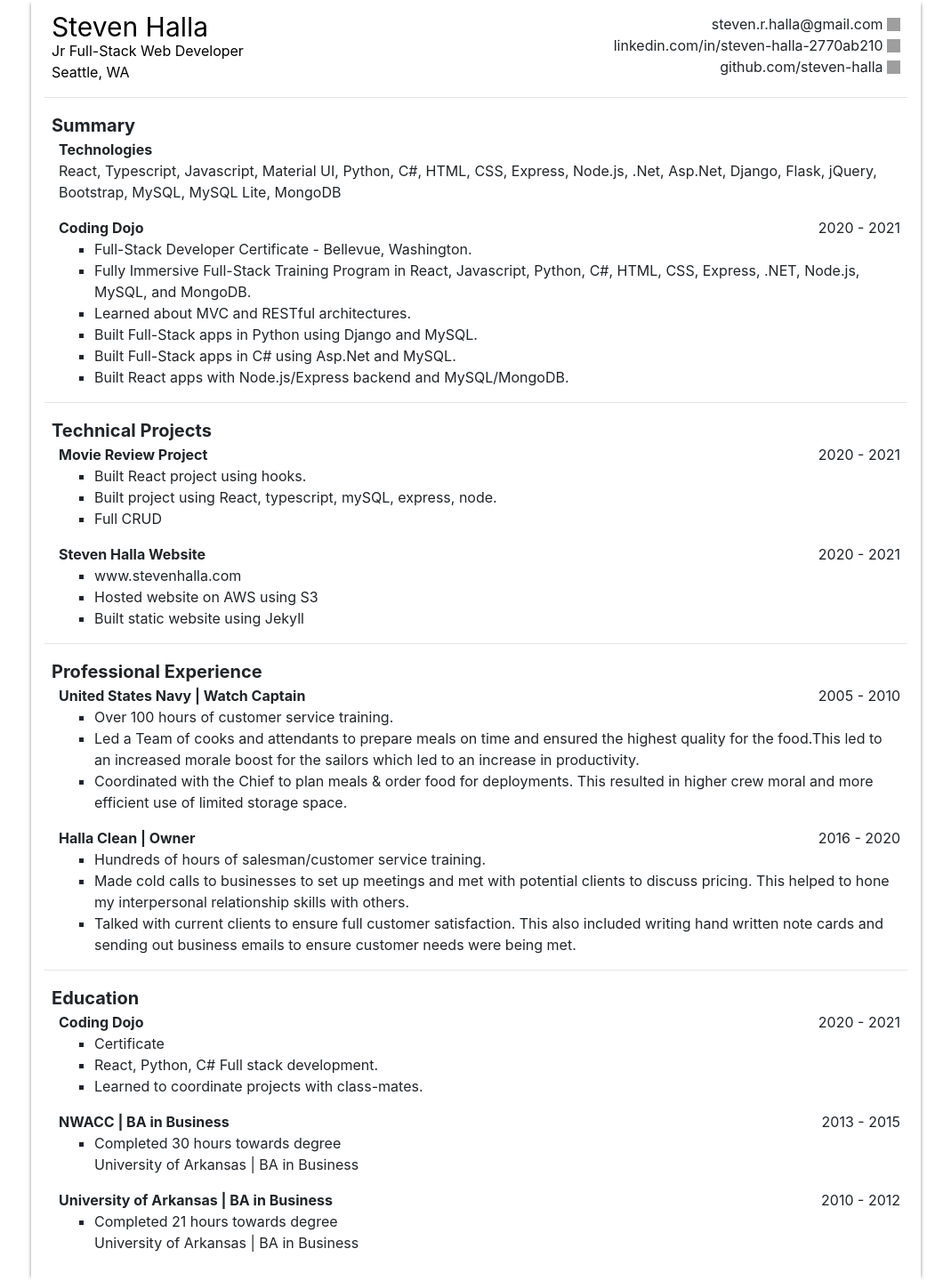
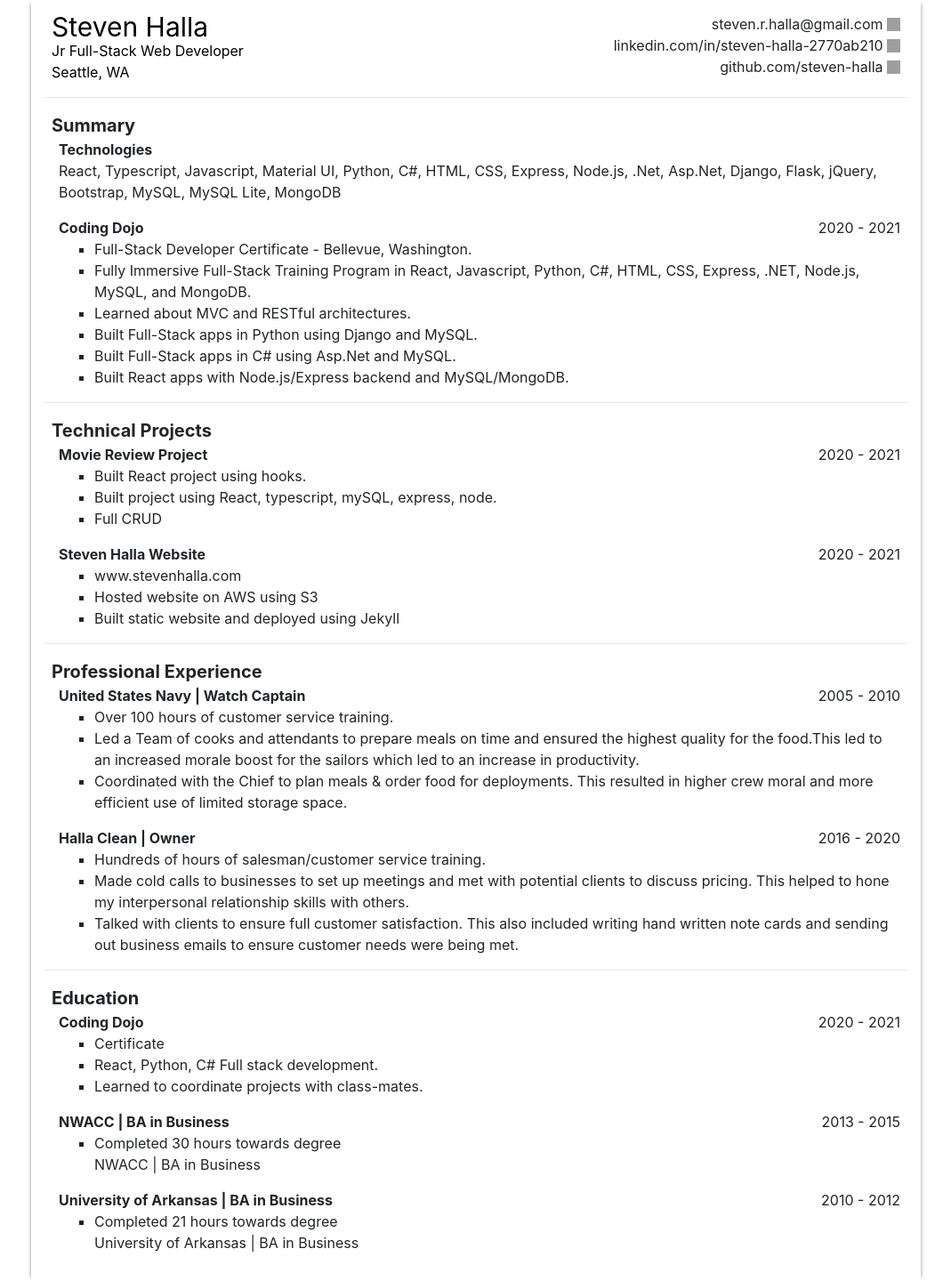
Before and after one commit to steven-halla/stevehalla.com, a Jekyll site: the page built from resume.html, in a window 1280 px wide. Shown: the whole page at 89% size, without its empty margins (105-1174 px from the left). Built offline with Jekyll 4.4.1, drawn with Linux system fonts in a browser that asks for light colours; grey boxes are pictures that could not be loaded.

Commit message:
"made error fix changes"

```diff
--- a/resume.html
+++ b/resume.html
@@ -158,7 +158,7 @@ permalink: /resume/
                     Hosted website on AWS using S3
                 </li>
                 <li class="activity-description-item">
-                    Built static website using Jekyll
+                    Built static website and deployed using Jekyll
                 </li>
             </ul>
         </div>
@@ -213,7 +213,7 @@ permalink: /resume/
                     This helped to hone my interpersonal relationship skills with others.
                 </li>
                 <li class="activity-description-item">
-                    Talked with current clients to ensure full customer satisfaction. This also included writing hand
+                    Talked with  clients to ensure full customer satisfaction. This also included writing hand
                     written note cards and sending out business emails to ensure customer needs were being met.
                 </li>
             </ul>
@@ -264,7 +264,7 @@ permalink: /resume/
                     Completed 30 hours towards degree
                 </li>
                 <div class="activity-title">
-                    University of Arkansas | BA in Business
+                    NWACC | BA in Business
                 </div>
             </ul>
 
```
